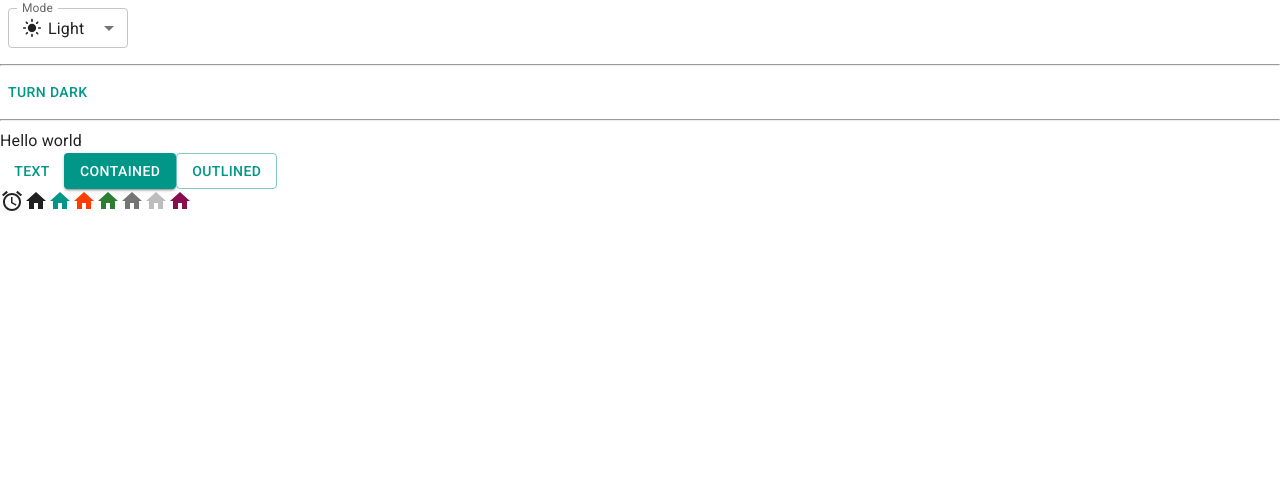
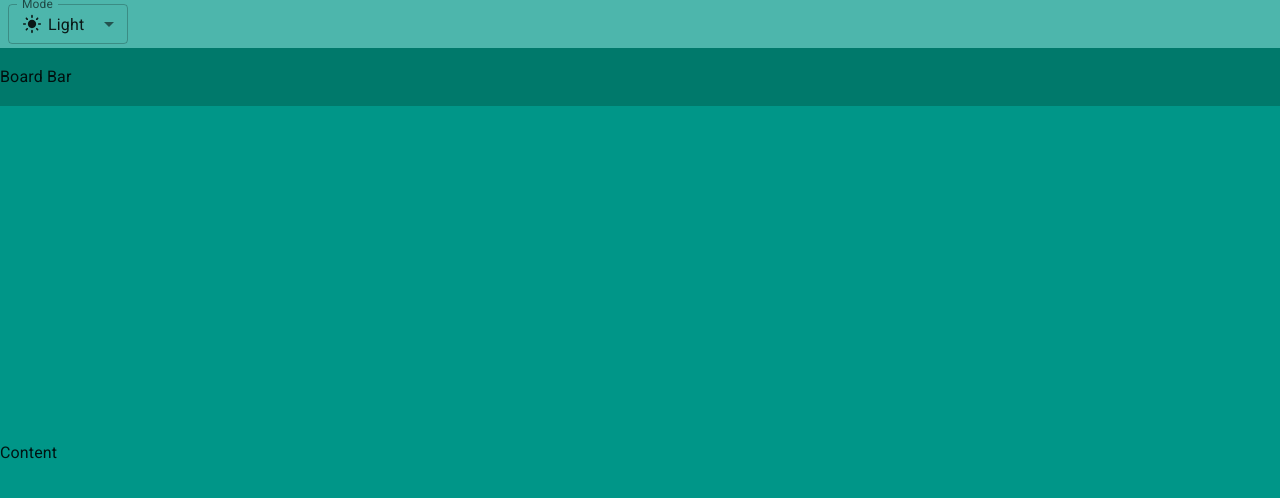
Before and after one commit to hoa-pham82/trello, a React (Vite) app: page / in a window 1280 px wide. Shown: the top 498 px of the page. Built offline with nearby package versions, Linux system fonts and the light colour scheme.

Commit message:
creating draft page layout

```diff
--- a/index.html
+++ b/index.html
@@ -4,7 +4,7 @@
     <meta charset="UTF-8" />
     <link rel="icon" type="image/svg+xml" href="/vite.svg" />
     <meta name="viewport" content="width=device-width, initial-scale=1.0" />
-    <title>Vite + React</title>
+    <title>Trello MERN Stack</title>
     <link rel="preconnect" href="https://fonts.googleapis.com" />
     <link rel="preconnect" href="https://fonts.gstatic.com" crossorigin />
     <link
--- a/src/App.jsx
+++ b/src/App.jsx
@@ -1,16 +1,12 @@
-import Button from '@mui/material/Button'
-import AccessAlarmIcon from '@mui/icons-material/AccessAlarm'
-import HomeIcon from '@mui/icons-material/Home'
-import { pink } from '@mui/material/colors'
-import { useColorScheme } from '@mui/material/styles'
+import DarkModeOutlinedIcon from '@mui/icons-material/DarkMode'
+import LightModeIcon from '@mui/icons-material/LightMode'
+import SettingBrightnessIcon from '@mui/icons-material/SettingsBrightness'
+import { Box, Container } from '@mui/material'
 import FormControl from '@mui/material/FormControl'
 import InputLabel from '@mui/material/InputLabel'
+import MenuItem from '@mui/material/MenuItem'
 import Select from '@mui/material/Select'
-import MenuItem from '@mui/material/MenuItem'
-import LightModeIcon from '@mui/icons-material/LightMode'
-import DarkModeOutlinedIcon from '@mui/icons-material/DarkMode'
-import SettingBrightnessIcon from '@mui/icons-material/SettingsBrightness'
-import { Box } from '@mui/material'
+import { useColorScheme } from '@mui/material/styles'
 
 function ModeSelect() {
   const { mode, setMode } = useColorScheme()
@@ -48,40 +44,44 @@ function ModeSelect() {
   )
 }
 
-function ModeToggle() {
-  const { mode, setMode } = useColorScheme()
-  return (
-    <Button
-      onClick={() => {
-        setMode(mode === 'light' ? 'dark' : 'light')
-      }}
-    >
-      {mode === 'light' ? 'Turn dark' : 'Turn light'}
-    </Button>
-  )
-}
-
 function App() {
   return (
-    <>
-      <ModeSelect />
-      <hr />
-      <ModeToggle />
-      <hr />
-      <div>Hello world</div>
-      <Button variant="text">Text</Button>
-      <Button variant="contained">Contained</Button>
-      <Button variant="outlined">Outlined</Button>
-      <br />
-      <AccessAlarmIcon></AccessAlarmIcon>
-      <HomeIcon />
-      <HomeIcon color="primary" />
-      <HomeIcon color="secondary" />
-      <HomeIcon color="success" />
-      <HomeIcon color="action" />
-      <HomeIcon color="disabled" />
-      <HomeIcon sx={{ color: pink[900] }} />
-    </>
+    <Container disableGutters maxWidth={false} sx={{ height: '100vh' }}>
+      <Box
+        sx={{
+          backgroundColor: 'primary.light',
+          width: '100%',
+          height: (theme) => theme.trelloCustom.appBarHeight,
+          display: 'flex',
+          alignItems: 'center'
+        }}
+      >
+        <ModeSelect />
+      </Box>
+      <Box
+        sx={{
+          backgroundColor: 'primary.dark',
+          width: '100%',
+          height: (theme) => theme.trelloCustom.boardBarHeight,
+          display: 'flex',
+          alignItems: 'center'
+        }}
+      >
+        Board Bar
+      </Box>
+      <Box
+        sx={{
+          backgroundColor: 'primary.main',
+          width: '100%',
+          height: (theme) =>
+            `calc(100vh - ${theme.trelloCustom.boardBarHeight} - ${theme.trelloCustom.appBarHeight})`,
+          display: 'flex',
+          alignItems: 'center'
+        }}
+      >
+        Content
+      </Box>
+    </Container>
   )
 }
 
--- a/src/theme.js
+++ b/src/theme.js
@@ -3,6 +3,10 @@ import { experimental_extendTheme as extendTheme } from '@mui/material/styles'
 
 // Create a theme instance.
 const theme = extendTheme({
+  trelloCustom: {
+    boardBarHeight: '58px',
+    appBarHeight: '48px'
+  },
   colorSchemes: {
     light: {
       palette: {
```
